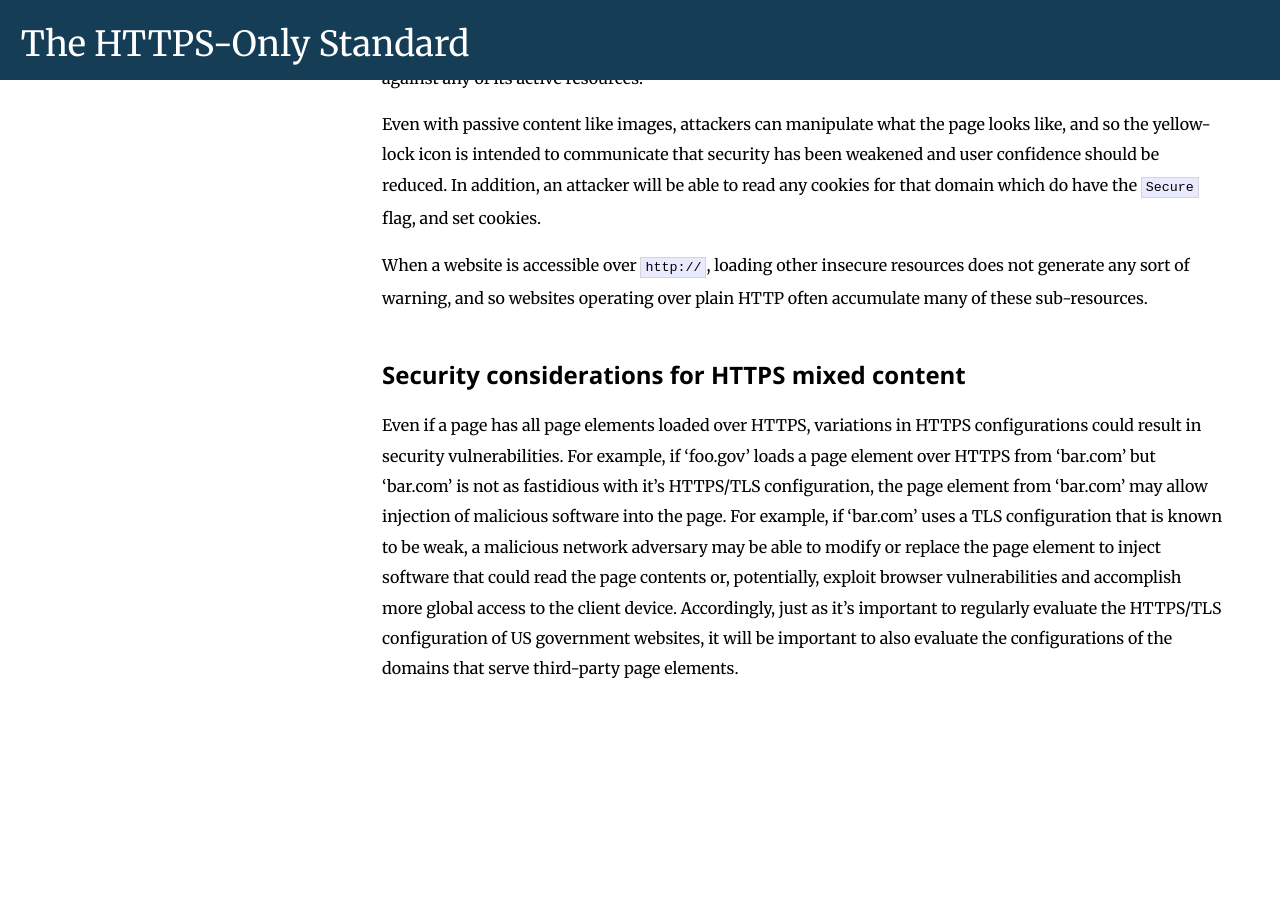
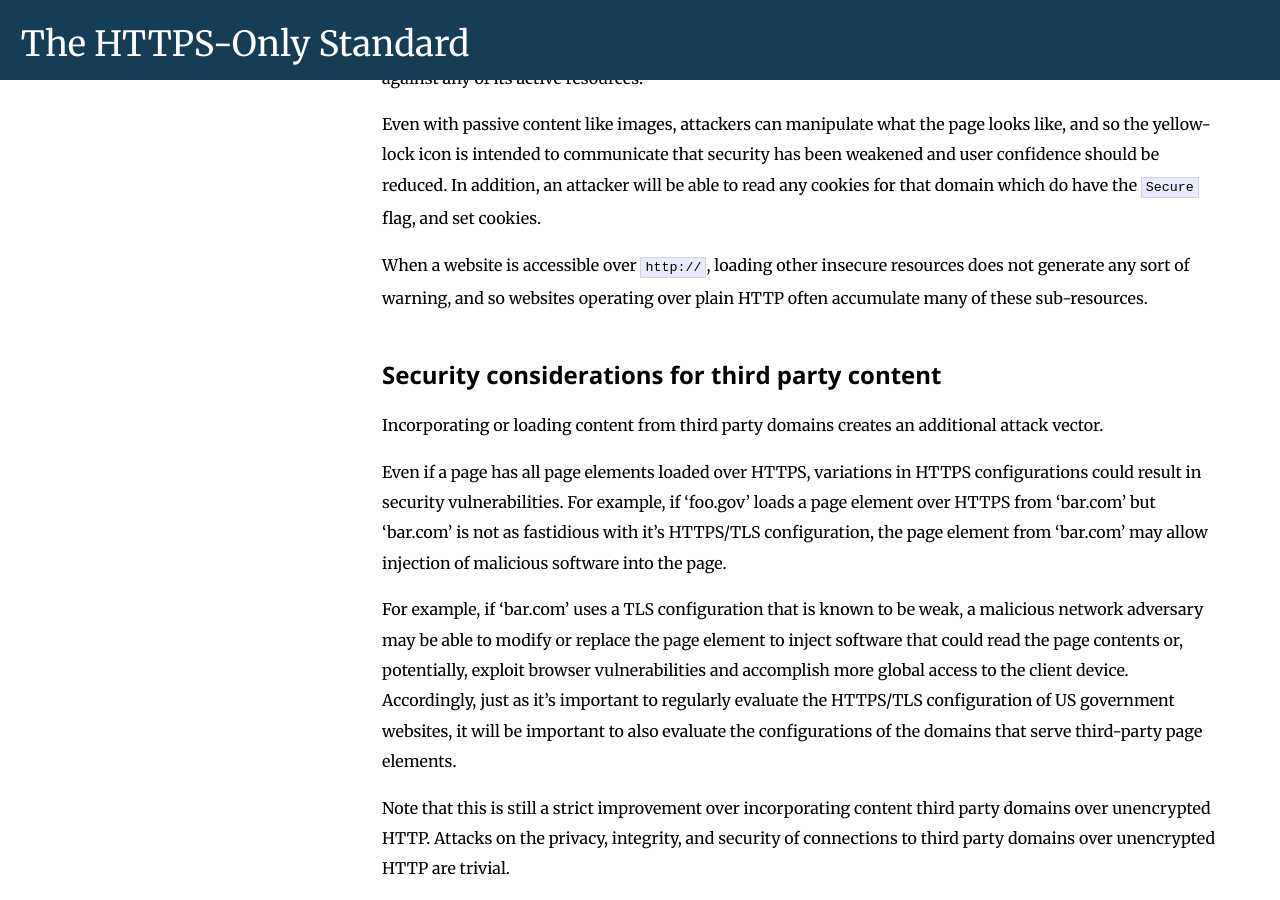
Before and after one commit to GSA/https, a Jekyll site: the page built from pages/mixed-content.md, in a window 1280 px wide and 900 px high, scrolled down 3232 px. Built offline with Jekyll 4.4.1, drawn with Linux system fonts in a browser that asks for light colours; Markdown is read by kramdown in place of the engine named in the settings; before the commit the page ends 3932 px from its top, so only the background shows below that.

Commit message:
Tweaks to IETF submitted changes.
* Incorporate integrity mention into Goal paragraph more tersely.
* Remove privacy mention from SNI paragraph, since the concern is
  described earlier in the memo ("What HTTPS Doesn't Do"), and is
  now incorporated into the SNI document this paragraph links to.
* Remove description of HTTPS config issues for third party
  content from Mixed Content paragraph. HTTPS resources from third
  parties is no longer "mixed content", and is better handled in
  the guidance. Added a link to the guidance page for Mixed
  Content.
* Edit Security Considerations paragraph on mixed content page to
  describe the issue as "third party content" (since the content
  is no longer mixed) and to emphasize that these considerations
  are not *introduced* by HTTPS, but are rather still present
  under HTTPS (though the situation is much improved).

```diff
--- a/pages/mixed-content.md
+++ b/pages/mixed-content.md
@@ -107,6 +107,12 @@ Even with passive content like images, attackers can manipulate what the page lo
 
 When a website is accessible over `http://`, loading other insecure resources does not generate any sort of warning, and so websites operating over plain HTTP often accumulate many of these sub-resources.
 
-## Security considerations for HTTPS mixed content
+## Security considerations for third party content
 
-Even if a page has all page elements loaded over HTTPS, variations in HTTPS configurations could result in security vulnerabilities. For example, if 'foo.gov' loads a page element over HTTPS from 'bar.com' but 'bar.com' is not as fastidious with it's HTTPS/TLS configuration, the page element from 'bar.com' may allow injection of malicious software into the page. For example, if 'bar.com' uses a TLS configuration that is known to be weak, a malicious network adversary may be able to modify or replace the page element to inject software that could read the page contents or, potentially, exploit browser vulnerabilities and accomplish more global access to the client device. Accordingly, just as it's important to regularly evaluate the HTTPS/TLS configuration of US government websites, it will be important to also evaluate the configurations of the domains that serve third-party page elements.
+Incorporating or loading content from third party domains creates an additional attack vector.
+
+Even if a page has all page elements loaded over HTTPS, variations in HTTPS configurations could result in security vulnerabilities. For example, if 'foo.gov' loads a page element over HTTPS from 'bar.com' but 'bar.com' is not as fastidious with it's HTTPS/TLS configuration, the page element from 'bar.com' may allow injection of malicious software into the page.
+
+For example, if 'bar.com' uses a TLS configuration that is known to be weak, a malicious network adversary may be able to modify or replace the page element to inject software that could read the page contents or, potentially, exploit browser vulnerabilities and accomplish more global access to the client device. Accordingly, just as it's important to regularly evaluate the HTTPS/TLS configuration of US government websites, it will be important to also evaluate the configurations of the domains that serve third-party page elements.
+
+Note that this is still a strict improvement over incorporating content third party domains over unencrypted HTTP. Attacks on the privacy, integrity, and security of connections to third party domains over unencrypted HTTP are trivial.
```
Also changed, not shown: pages/index.md (+3 -3 lines).
